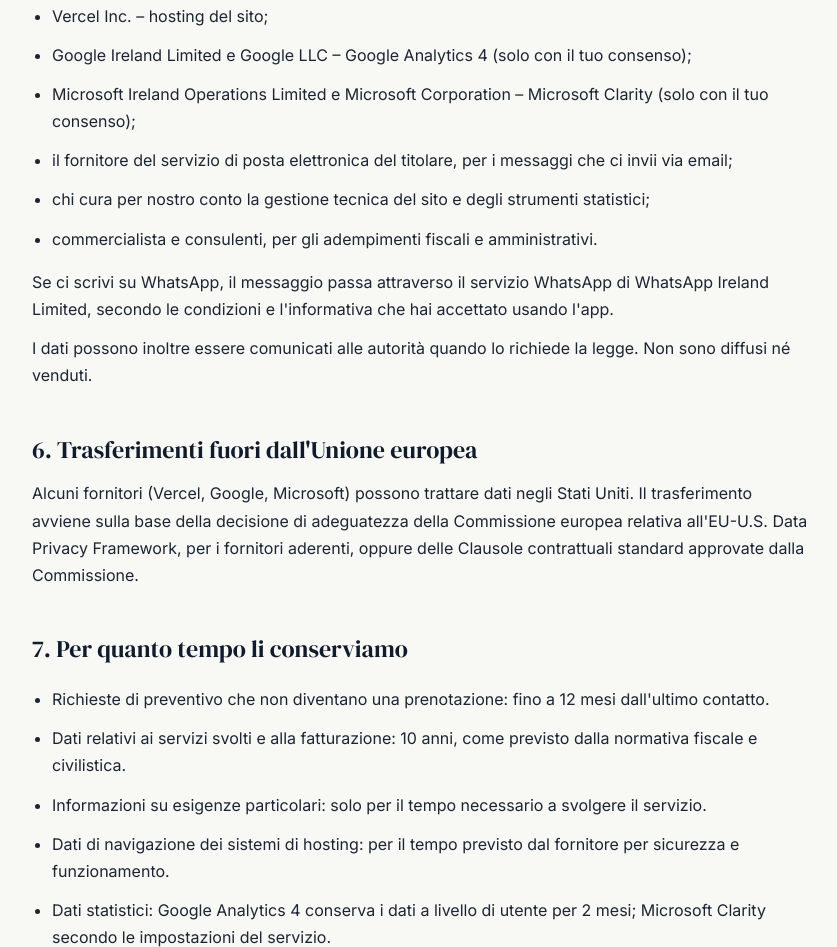
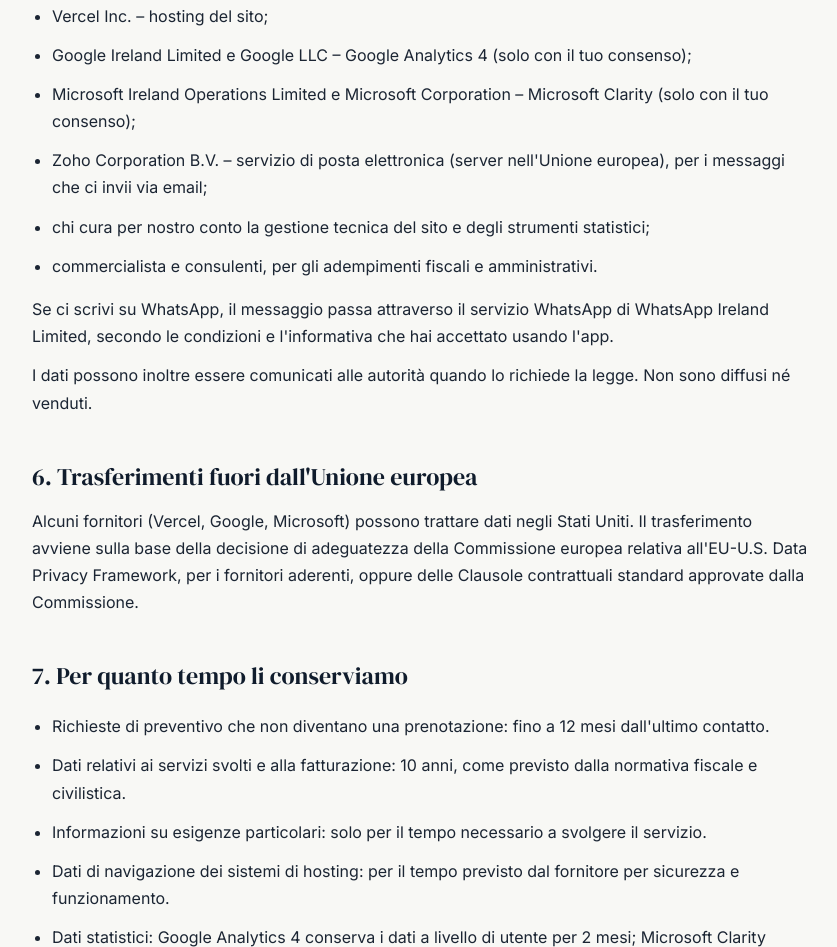
Before and after one commit to simonameraviglialab/citytransfer, a plain HTML site: page privacy.html in a window 1280 px wide. Shown: the part 2356-3303 px from the top of the page, without its empty margins (220-1057 px from the left). Drawn offline with Linux system fonts and the light colour scheme.

Commit message:
Privacy: indicato Zoho come fornitore della posta elettronica
Co-Authored-By: Claude Opus 5.5 <noreply@anthropic.com>
Claude-Session: https://claude.ai/code/session_01WSuqBjVp6AU7YYNp8THTdc

```diff
--- a/privacy.html
+++ b/privacy.html
@@ -100,7 +100,7 @@
       <li>Vercel Inc. – hosting del sito;</li>
       <li>Google Ireland Limited e Google LLC – Google Analytics 4 (solo con il tuo consenso);</li>
       <li>Microsoft Ireland Operations Limited e Microsoft Corporation – Microsoft Clarity (solo con il tuo consenso);</li>
-      <li>il fornitore del servizio di posta elettronica del titolare, per i messaggi che ci invii via email;</li>
+      <li>Zoho Corporation B.V. – servizio di posta elettronica (server nell'Unione europea), per i messaggi che ci invii via email;</li>
       <li>chi cura per nostro conto la gestione tecnica del sito e degli strumenti statistici;</li>
       <li>commercialista e consulenti, per gli adempimenti fiscali e amministrativi.</li>
     </ul>
```
